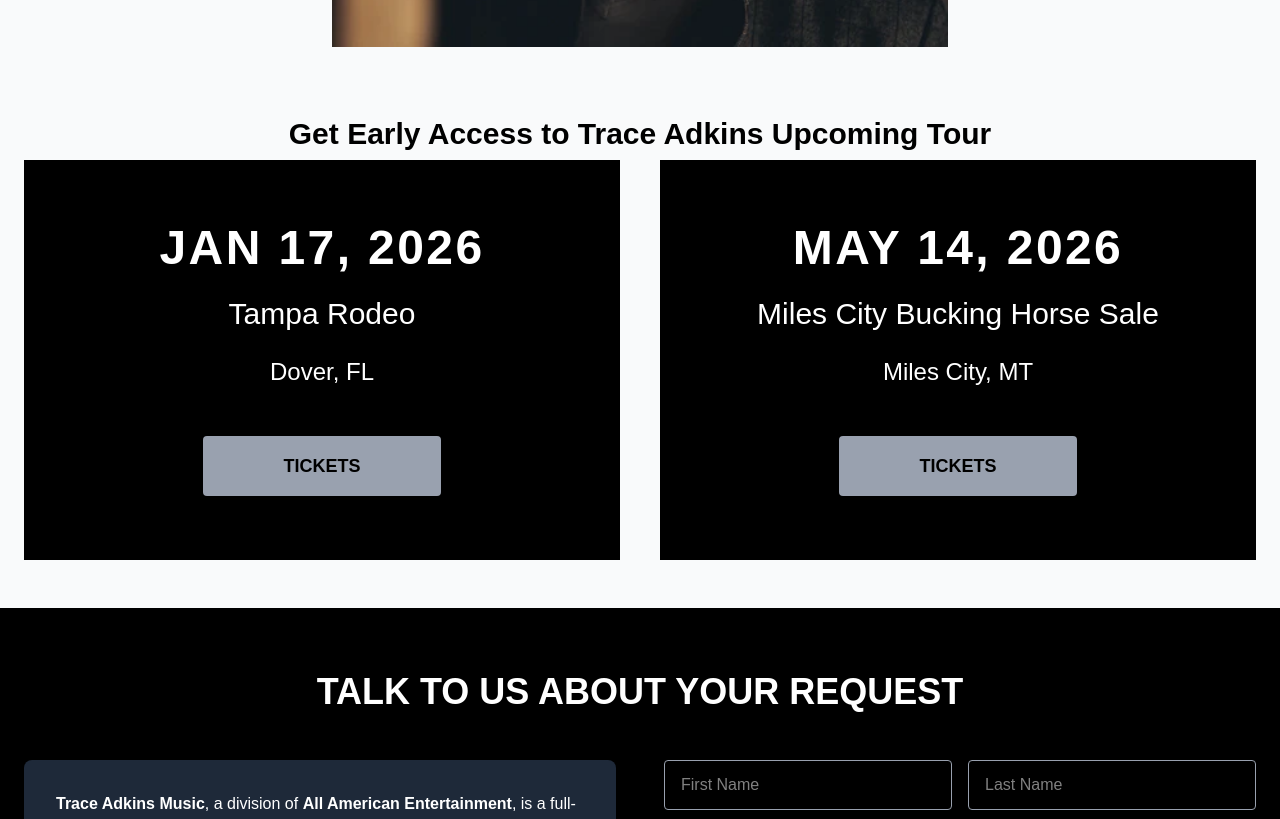
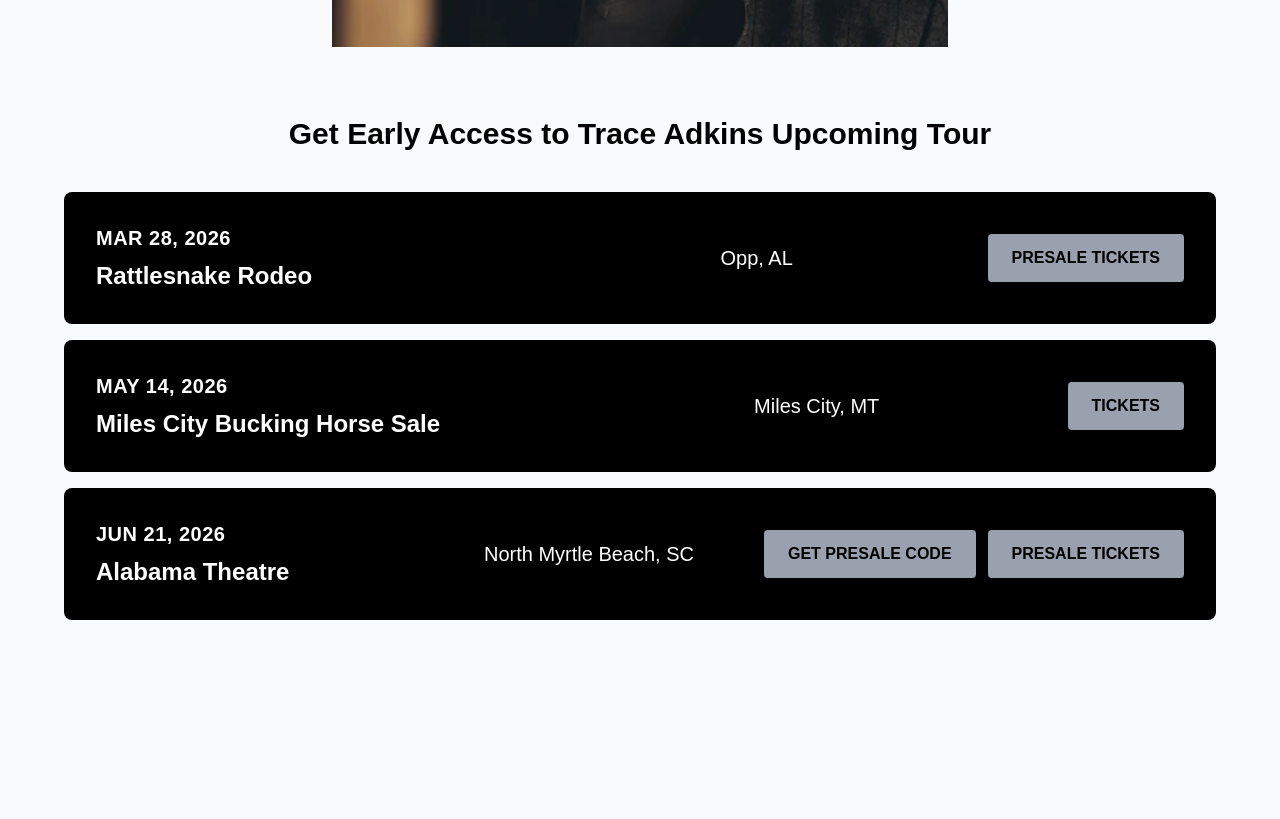
Before and after one commit to Success1050/influencers-landingpage, a Next.js app: page / in a window 1280 px wide. Shown: the part 1278-2097 px from the top of the page. Built offline with nearby package versions, Linux system fonts and the light colour scheme.

Commit message:
crossed it

```diff
--- a/app/page.tsx
+++ b/app/page.tsx
@@ -221,7 +221,7 @@
 
       {/* Booking Form Section */}
       <section
-        className="bg-black text-white py-12 sm:py-16 px-4 sm:px-6"
+        className="bg-black text-white py-12 sm:py-16 px-4 sm:px-6 mb-0"
         id="bookingForm"
       >
         <div className="max-w-7xl mx-auto">
--- /dev/null
+++ b/components/Presale.tsx
@@ -0,0 +1,98 @@
+import Link from "next/link";
+import React from "react";
+
+interface Event {
+  id: number;
+  date: string;
+  title: string;
+  location: string;
+  buttons: Array<{
+    text: string;
+    variant: "primary" | "secondary";
+    url?: string;
+  }>;
+}
+
+const EventListing: React.FC = () => {
+  const events: Event[] = [
+    {
+      id: 1,
+      date: "MAR 28, 2026",
+      title: "Rattlesnake Rodeo",
+      location: "Opp, AL",
+      buttons: [{ text: "PRESALE TICKETS", variant: "secondary" }],
+    },
+    {
+      id: 2,
+      date: "MAY 14, 2026",
+      title: "Miles City Bucking Horse Sale",
+      location: "Miles City, MT",
+      buttons: [{ text: "TICKETS", variant: "secondary" }],
+    },
+    {
+      id: 3,
+      date: "JUN 21, 2026",
+      title: "Alabama Theatre",
+      location: "North Myrtle Beach, SC",
+      buttons: [
+        {
+          text: "GET PRESALE CODE",
+          variant: "secondary",
+          url: "/#bookingForm",
+        },
+        { text: "PRESALE TICKETS", variant: "secondary" },
+      ],
+    },
+  ];
+
+  return (
+    <div className="min-h-screen p-4 md:p-8 mb-0">
+      <div className="max-w-6xl mx-auto space-y-4">
+        {events.map((event) => (
+          <div
+            key={event.id}
+            className="bg-black text-white rounded-lg overflow-hidden"
+          >
+            <div className="p-6 md:p-8 flex flex-col md:flex-row md:items-center md:justify-between gap-4">
+              {/* Left section - Date and Title */}
+              <div className="flex-1 space-y-2">
+                <h2 className="text-lg md:text-xl font-bold tracking-wide">
+                  {event.date}
+                </h2>
+                <h3 className="text-xl md:text-2xl font-semibold">
+                  {event.title}
+                </h3>
+              </div>
+
+              {/* Middle section - Location */}
+              <div className="flex-1 md:text-center">
+                <p className="text-lg md:text-xl">{event.location}</p>
+              </div>
+
+              {/* Right section - Buttons */}
+              <div className="flex flex-col sm:flex-row md:flex-col lg:flex-row gap-3 md:justify-end">
+                {event.buttons.map((button, idx) =>
+                  button.url ? (
+                    <Link key={idx} href={button.url}>
+                      <button className="bg-gray-400 hover:bg-gray-300 text-black font-bold py-3 px-6 rounded transition-colors duration-200 whitespace-nowrap text-sm md:text-base">
+                        {button.text}
+                      </button>
+                    </Link>
+                  ) : (
+                    <Link key={idx} href={"#"}>
+                      <button className="bg-gray-400 hover:bg-gray-300 text-black font-bold py-3 px-6 rounded transition-colors duration-200 whitespace-nowrap text-sm md:text-base">
+                        {button.text}
+                      </button>
+                    </Link>
+                  )
+                )}
+              </div>
+            </div>
+          </div>
+        ))}
+      </div>
+    </div>
+  );
+};
+
+export default EventListing;
--- a/components/events.tsx
+++ b/components/events.tsx
@@ -1,4 +1,5 @@
 import React from "react";
+import EventListing from "./Presale";
 
 interface EventCardProps {
   date: string;
@@ -52,7 +53,7 @@
   ];
 
   return (
-    <div className="min-h-screen">
+    <div className="min-h-screen mb-0">
       <div className="max-w-7xl mx-auto">
         <div className="flex justify-center items-center w-[90%] md:w-[50%] mx-auto my-16">
           <img src="/artist.webp" className="w-full" />
@@ -63,7 +64,7 @@
         </h2>
 
         {/* Mobile: Stack vertically, Desktop: Side by side */}
-        <div className="grid grid-cols-1 lg:grid-cols-2 gap-10">
+        {/* <div className="grid grid-cols-1 lg:grid-cols-2 gap-10">
           {events.map((event, index) => (
             <EventCard
               key={index}
@@ -73,7 +74,8 @@
               route={event.route}
             />
           ))}
-        </div>
+        </div> */}
+        <EventListing />
       </div>
     </div>
   );
```
